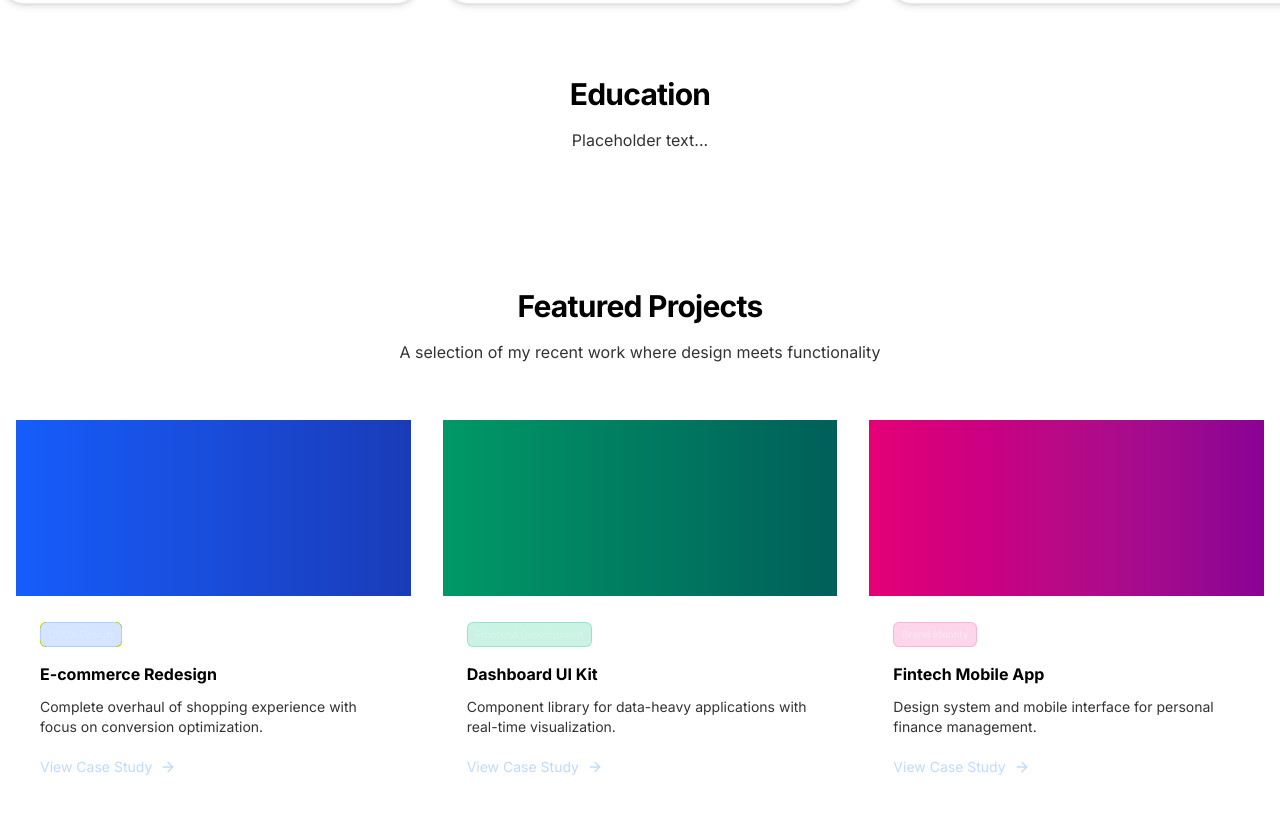
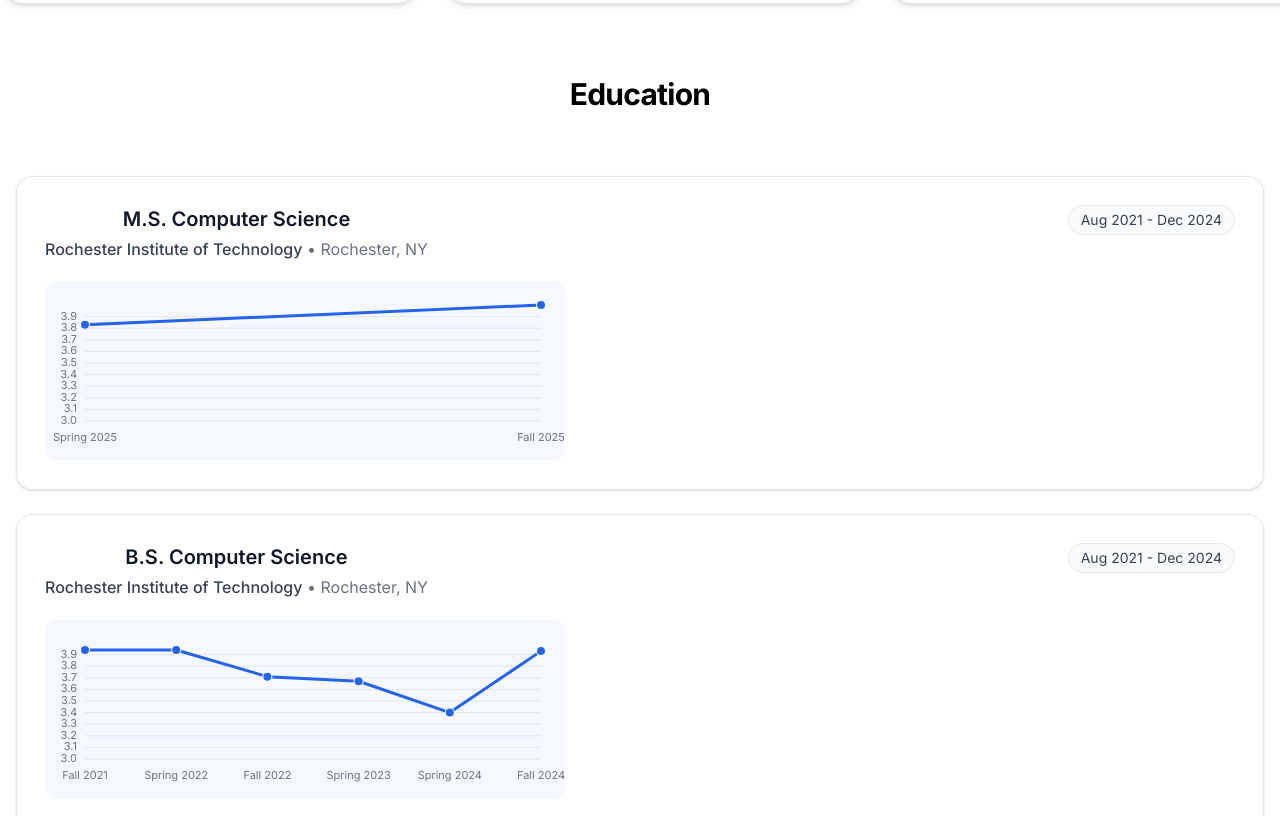
Before and after one commit to kjsLand/kjsLand.github.io, a Next.js app: page / in a window 1280 px wide. Shown: the part 1219-2035 px from the top of the page. Built offline with nearby package versions, Linux system fonts and the light colour scheme.

Commit message:
Added my projects section

```diff
--- /dev/null
+++ b/app/components/EducationCard.tsx
@@ -0,0 +1,211 @@
+type GpaPoint = {
+  term: string;
+  gpa: number; // 0.0 to 4.0
+};
+
+type Degree = {
+  degree: string;
+  school: string;
+  location: string;
+  timeline: string;
+  gpaByTerm: GpaPoint[];
+};
+
+const degrees: Degree[] = [
+  {
+    degree: "M.S. Computer Science",
+    school: "Rochester Institute of Technology",
+    location: "Rochester, NY",
+    timeline: "Aug 2021 - Dec 2024",
+    gpaByTerm: [
+      { term: "Spring 2025", gpa: 3.830  },
+      { term: "Fall 2025", gpa: 4.000 },
+    ],
+  },
+  {
+    degree: "B.S. Computer Science",
+    school: "Rochester Institute of Technology",
+    location: "Rochester, NY",
+    timeline: "Aug 2021 - Dec 2024",
+    gpaByTerm: [
+      { term: "Fall 2021", gpa: 3.940 },
+      { term: "Spring 2022", gpa: 3.940 },
+      { term: "Fall 2022", gpa: 3.710 },
+      { term: "Spring 2023", gpa: 3.670 },
+      { term: "Spring 2024", gpa: 3.400  },
+      { term: "Fall 2024", gpa: 3.930  },
+    ],
+  },
+];
+
+function GpaLineSparkline({
+  points,
+  minGpa = 3.0,
+  maxGpa = 4.0,
+  width = 520,
+  height = 180,
+}: {
+  points: GpaPoint[];
+  minGpa?: number;
+  maxGpa?: number;
+  width?: number;
+  height?: number;
+}) {
+  if (!points || points.length === 0) {
+    return (
+      <p className="text-sm text-gray-500">
+        Add GPA points to show the graph.
+      </p>
+    );
+  }
+
+  const paddingLeft = 40;
+  const paddingRight = 24;
+  const paddingTop = 24;
+  const paddingBottom = 40;
+
+  const usableWidth = width - paddingLeft - paddingRight;
+  const usableHeight = height - paddingTop - paddingBottom;
+
+  const clamp = (n: number) => Math.max(minGpa, Math.min(maxGpa, n));
+
+  const getX = (i: number) =>
+    paddingLeft + (i / Math.max(points.length - 1, 1)) * usableWidth;
+
+  const getY = (gpa: number) =>
+    paddingTop + (1 - (clamp(gpa) - minGpa) / (maxGpa - minGpa)) * usableHeight;
+
+  const path = points
+    .map((p, i) => `${i === 0 ? "M" : "L"} ${getX(i)} ${getY(p.gpa)}`)
+    .join(" ");
+
+  const latest = points[points.length - 1].gpa;
+
+  // Generate y-axis labels from 3.0 to 4.0 in 0.1 increments
+  const yAxisLabels = [];
+  for (let i = minGpa; i <= maxGpa; i += 0.1) {
+    yAxisLabels.push(Math.round(i * 10) / 10);
+  }
+
+  return (
+    <div className="mt-5 overflow-x-auto">
+      <svg
+        width={width}
+        height={height}
+        viewBox={`0 0 ${width} ${height}`}
+        className="block"
+      >
+        {/* Background */}
+        <rect
+          x="0"
+          y="0"
+          width={width}
+          height={height}
+          rx="12"
+          fill="rgba(59,130,246,0.05)"
+        />
+
+        {/* Horizontal grid lines */}
+        {yAxisLabels.map((g) => (
+          <line
+            key={g}
+            x1={paddingLeft}
+            y1={getY(g)}
+            x2={width - paddingRight}
+            y2={getY(g)}
+            stroke="rgba(0,0,0,0.08)"
+            strokeWidth="1"
+          />
+        ))}
+
+        {/* Y-axis labels */}
+        {yAxisLabels.map((g) => (
+          <text
+            key={`label-${g}`}
+            x={paddingLeft - 8}
+            y={getY(g)}
+            textAnchor="end"
+            dominantBaseline="middle"
+            fontSize="11"
+            fill="rgb(107,114,128)"
+          >
+            {g.toFixed(1)}
+          </text>
+        ))}
+
+        {/* Line */}
+        <path
+          d={path}
+          fill="none"
+          stroke="rgb(37,99,235)"
+          strokeWidth="3"
+          strokeLinecap="round"
+          strokeLinejoin="round"
+        />
+
+        {/* Points */}
+        {points.map((p, i) => (
+          <g key={`${p.term}-${i}`}>
+            <circle cx={getX(i)} cy={getY(p.gpa)} r="5" fill="white" />
+            <circle
+              cx={getX(i)}
+              cy={getY(p.gpa)}
+              r="4"
+              fill="rgb(37,99,235)"
+            />
+          </g>
+        ))}
+
+        {/* X-axis labels */}
+        {points.map((p, i) => (
+          <text
+            key={`x-label-${i}`}
+            x={getX(i)}
+            y={height - paddingBottom + 20}
+            textAnchor="middle"
+            fontSize="11"
+            fill="rgb(107,114,128)"
+          >
+            {p.term}
+          </text>
+        ))}
+      </svg>
+    </div>
+  );
+}
+
+function DegreeCard({ d }: { d: Degree }) {
+  return (
+    <article className="rounded-2xl border border-gray-200 bg-white shadow-sm p-7">
+      <div className="flex flex-col sm:flex-row sm:items-start sm:justify-between gap-3">
+        <div>
+          <h3 className="text-xl font-semibold text-gray-900">{d.degree}</h3>
+          <p className="mt-1 text-gray-700">
+            <span className="font-medium">{d.school}</span>{" "}
+            <span className="text-gray-500">• {d.location}</span>
+          </p>
+        </div>
+
+        <div className="inline-flex items-center rounded-full border border-gray-200 bg-gray-50 px-3 py-1 text-sm text-gray-700 h-fit">
+          {d.timeline}
+        </div>
+      </div>
+
+      <GpaLineSparkline points={d.gpaByTerm} />
+    </article>
+  );
+}
+
+export default function EducationSection() {
+  return (
+    <section id="education" className="py-16">
+      <div className="container mx-auto px-4">
+        <div className="grid gap-6">
+          {degrees.map((d) => (
+            <DegreeCard key={`${d.school}-${d.degree}-${d.timeline}`} d={d} />
+          ))}
+        </div>
+      </div>
+    </section>
+  );
+}
--- a/app/sections/Education.tsx
+++ b/app/sections/Education.tsx
@@ -1,3 +1,5 @@
+import EducationSection from "@/app/components/EducationCard"
+
 export default function Education() {
     return (
         <div id="education">
@@ -5,9 +7,10 @@ export default function Education() {
               <h2 className="text-2xl md:text-3xl font-bold tracking-tight">
                 Education
               </h2>
-              <p className="mt-4 text-sm md:text-base opacity-80 font-sans">
-                Placeholder text...
-              </p>
+
+              <EducationSection />
+
+              <p> 7x Dean's List with magna cum laude and General Education Immersion in Economics</p>
             </div>
         </div>
     );
--- a/app/sections/Projects.tsx
+++ b/app/sections/Projects.tsx
@@ -11,37 +11,46 @@ type Project = {
 
 const projects: Project[] = [
   {
-    tag: "UI/UX Design",
+    tag: "Chrome Extension",
     tagClasses: "bg-blue-500/20 text-blue-100 border border-blue-400/30",
-    title: "E-commerce Redesign",
+    title: "The Scribbler",
     description:
-      "Complete overhaul of shopping experience with focus on conversion optimization.",
-    gradient: "from-blue-600 to-blue-800",
-    href: "#",
+      "Finds a canvas on the Jackbox TKO browser and draws a given image with the colors required by the game.",
+    gradient: "from-blue-600 to-black-800",
+    href: "https://github.com/kjsLand/TheScribbler",
   },
   {
-    tag: "Frontend Development",
+    tag: "Python App",
     tagClasses: "bg-emerald-500/20 text-emerald-100 border border-emerald-400/30",
-    title: "Dashboard UI Kit",
+    title: "Rate It",
     description:
-      "Component library for data-heavy applications with real-time visualization.",
-    gradient: "from-emerald-600 to-teal-800",
-    href: "#",
+      "Uses requests library and Spotify's API to help users locally store ratings for songs. The goal is to quickly create playlists and discover new artists.",
+    gradient: "from-emerald-600 to-black-800",
+    href: "https://github.com/kjsLand/rate_it",
   },
   {
-    tag: "Brand Identity",
+    tag: "Research Project",
     tagClasses: "bg-pink-500/20 text-pink-100 border border-pink-400/30",
-    title: "Fintech Mobile App",
+    title: "DQI SAT Solver",
     description:
-      "Design system and mobile interface for personal finance management.",
-    gradient: "from-pink-600 to-fuchsia-800",
-    href: "#",
+      "This is the capstone project I created for my master's program which explores the idea of a quantum speedup for the SAT problem. This github repo will be private until paper is released.",
+    gradient: "from-pink-600 to-black-800",
+    href: "https://github.com/kjsLand/DQI_SAT_Solver",
+  },
+  {
+    tag: "Full Stack Website",
+    tagClasses: "bg-yellow-500/20 text-yellow-100 border border-yellow-400/30",
+    title: "Vendorstub",
+    description:
+      "Contract management platform MVP being developed. Tech stack is next.js, tailwing, postgresql, and AWS.",
+    gradient: "from-yellow-600 to-black-800",
+    href: "https://vendorstub.com/",
   },
 ];
 
 export default function Projects(){
     return (
-        <section id="projects" className="py-20">
+        <section id="projects" className="py-15">
           <div className="container mx-auto px-4">
             <div className="text-center mb-14">
               <h2 className="text-2xl md:text-3xl font-bold tracking-tight">
```
